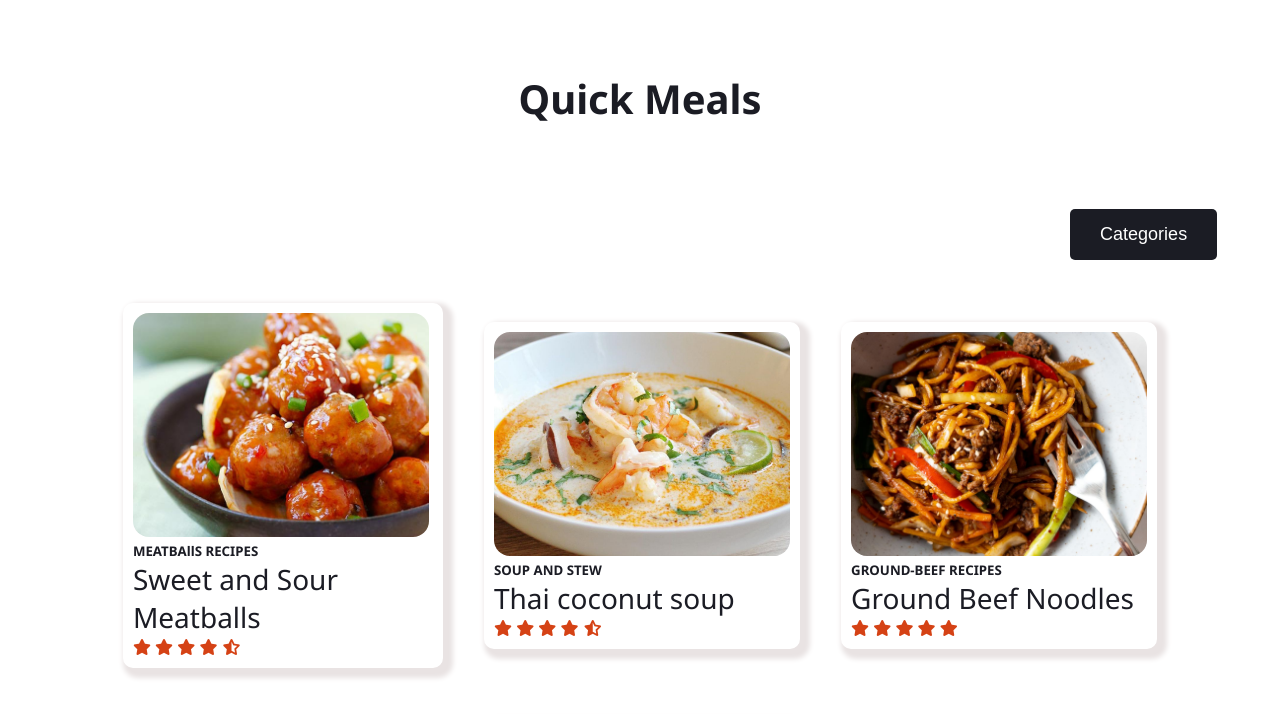
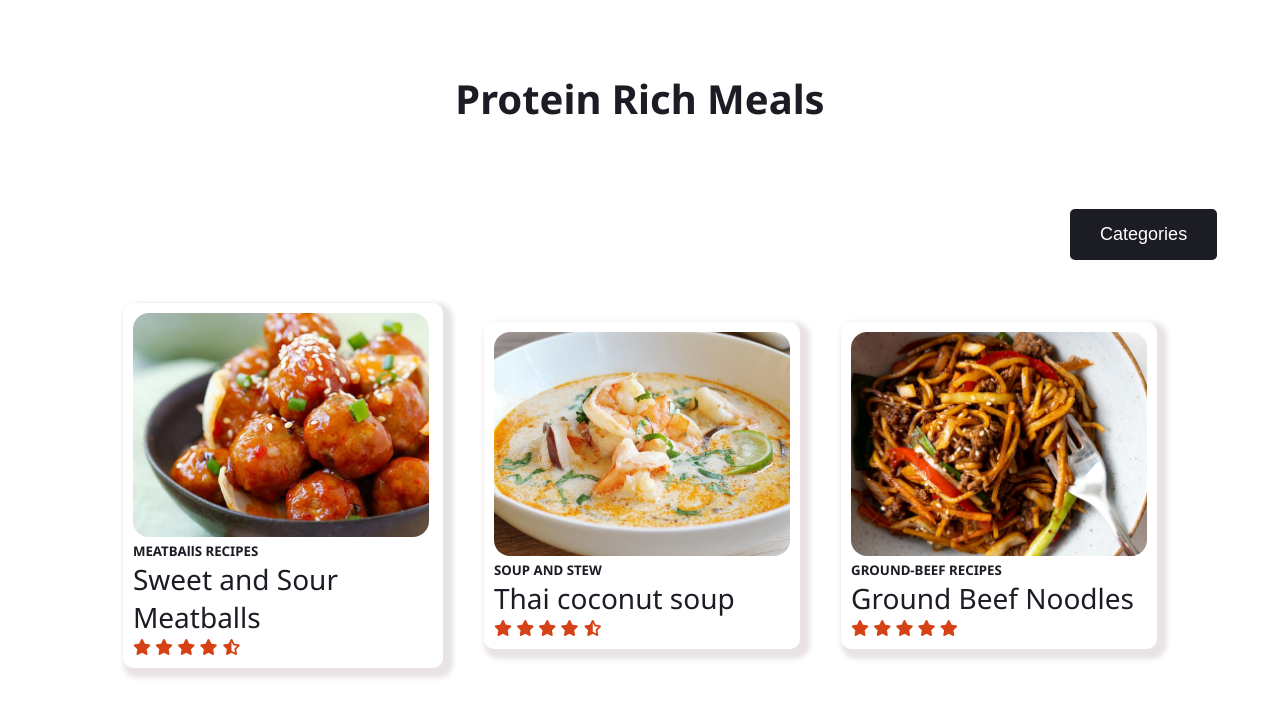
Before and after one commit to BhoneMyatShin/Spoon, a plain HTML site: page pages/protein-rich.html in a window 1280 px wide. Shown: the part 86-800 px from the top of the page. Drawn offline with Linux system fonts and the light colour scheme.

Commit message:
Add files via upload

```diff
--- a/pages/protein-rich.html
+++ b/pages/protein-rich.html
@@ -39,7 +39,7 @@
 <!-- === Featured Categories === -->
 <div class="EM-small-container">
     <!-- =====Today's Recipes===== -->
-    <h2 class="EM-row-title">Quick Meals</h2>
+    <h2 class="EM-row-title">Protein Rich Meals</h2>
 
     <div class="dropdown">
         <button>Categories</button>
```
